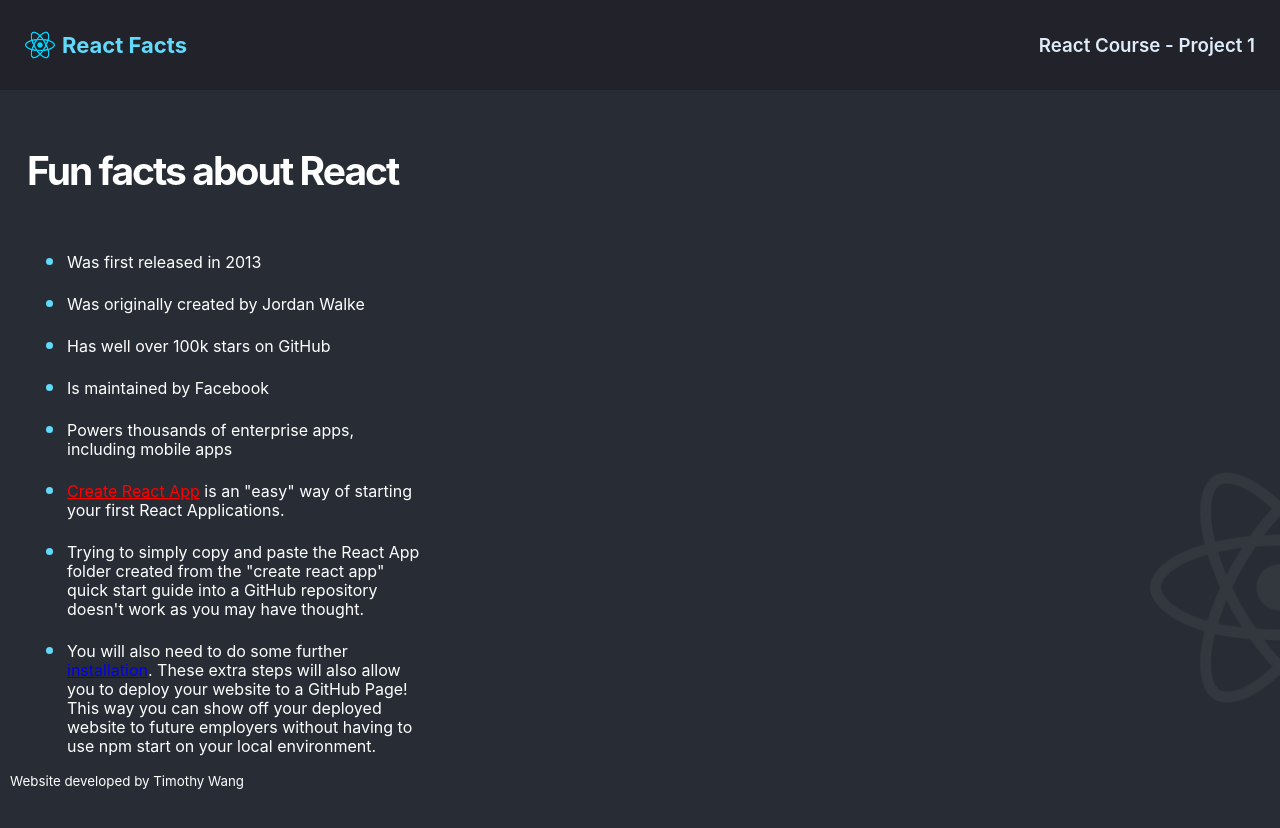
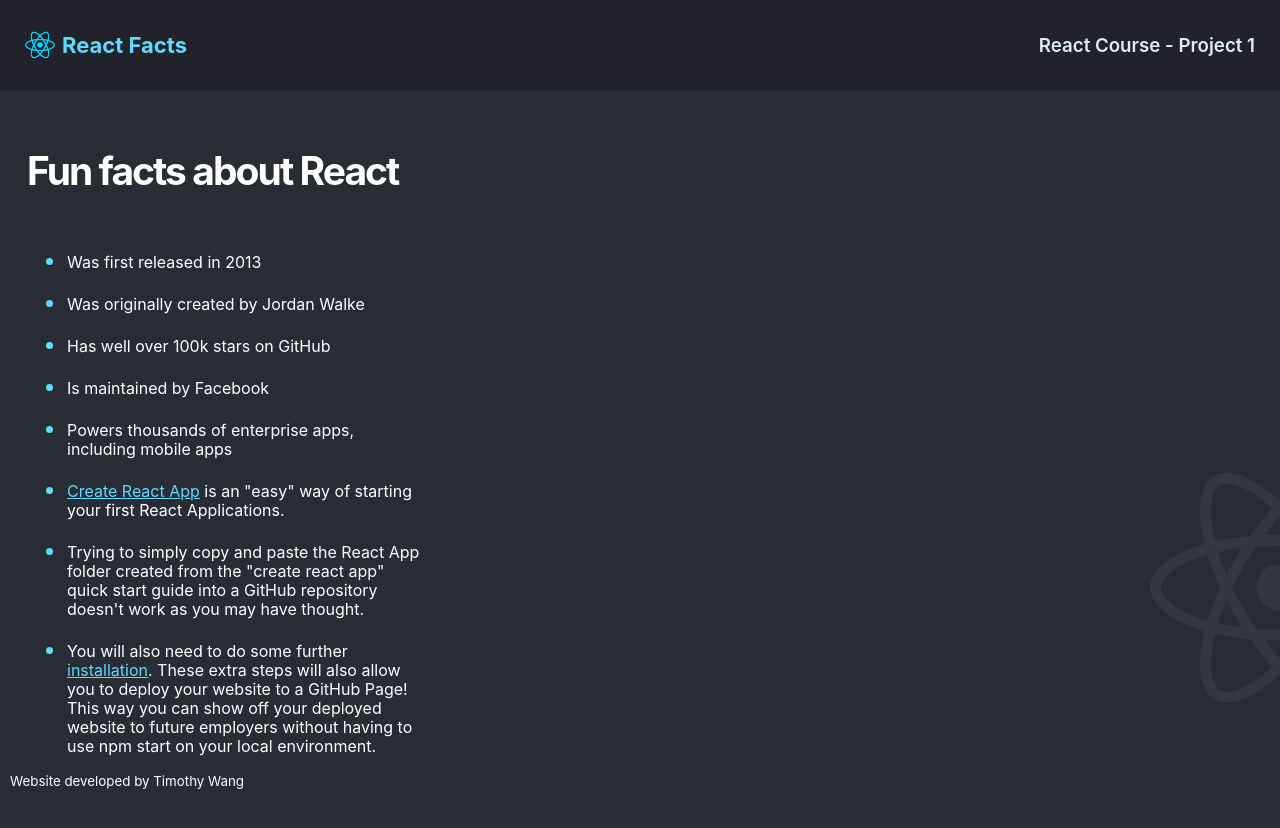
Before and after one commit to timzw961/React-Facts-Website, a React (Create React App) app: page / in a window 1280 px wide. Shown: the top 828 px of the page. Built offline with nearby package versions, Linux system fonts and the light colour scheme.

Commit message:
link colour test

```diff
--- a/src/styles.css
+++ b/src/styles.css
@@ -73,6 +73,10 @@
     color: red;
 }
 
+.main_list1 > li > a{
+    color: #61DAFB;
+}
+
 footer{
     position: fixed;
     bottom: 0;
```
